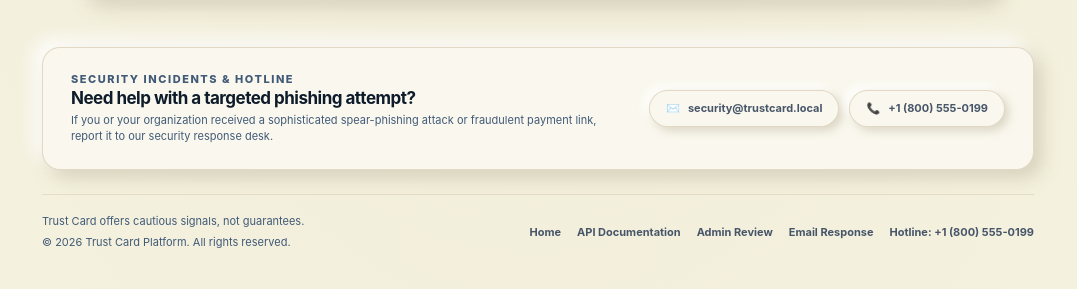
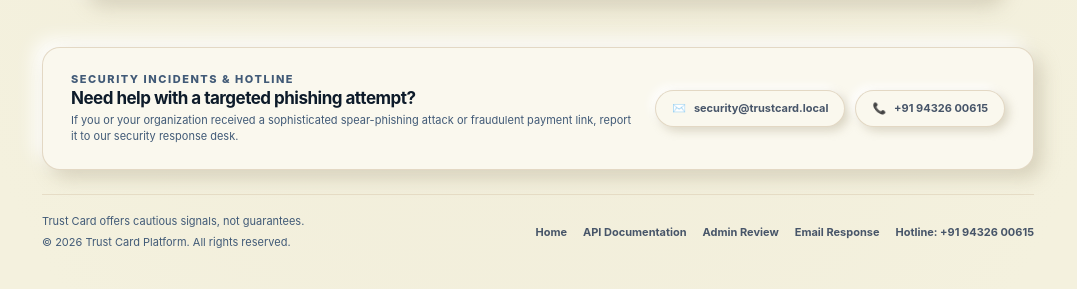
Before and after one commit to aritradutta-dev/Trust-Card, a FastAPI app: page / in a window 1280 px wide. Shown: the part 1048-1337 px from the top of the page, without its empty margins (102-1179 px from the left). Run offline with FastAPI, Linux system fonts and the light colour scheme; data that the repository does not hold is empty.

Commit message:
fix: update phone number to +919432600615 and mask email link to akuma2293941586@gmail.com

```diff
--- a/app/templates/404.html
+++ b/app/templates/404.html
@@ -46,8 +46,8 @@
       <a href="/">Home</a>
       <a href="/api">API</a>
       <a href="/admin/reports">Admin Review</a>
-      <a href="mailto:security@trustcard.local">Email Us</a>
-      <a href="tel:+18005550199">Hotline</a>
+      <a href="mailto:akuma2293941586@gmail.com">Email Us</a>
+      <a href="tel:+919432600615">Hotline: +91 94326 00615</a>
     </div>
   </footer>
 </body>
--- a/app/templates/api.html
+++ b/app/templates/api.html
@@ -108,8 +108,8 @@
       <a href="/">Home</a>
       <a href="/api">API Reference</a>
       <a href="/admin/reports">Admin Review</a>
-      <a href="mailto:security@trustcard.local">Email Inquiries</a>
-      <a href="tel:+18005550199">Hotline: +1 (800) 555-0199</a>
+      <a href="mailto:akuma2293941586@gmail.com">Email Inquiries</a>
+      <a href="tel:+919432600615">Hotline: +91 94326 00615</a>
     </div>
   </footer>
 </body>
--- a/app/templates/index.html
+++ b/app/templates/index.html
@@ -78,8 +78,8 @@
       <a class="mobile-nav-link" href="/admin/reports">Admin Report Review</a>
       <a class="mobile-nav-link" href="#contact">Contact & Support</a>
       <div class="mobile-nav-contact">
-        <a href="mailto:security@trustcard.local" class="contact-pill"><span aria-hidden="true">✉️</span> security@trustcard.local</a>
-        <a href="tel:+18005550199" class="contact-pill"><span aria-hidden="true">📞</span> +1 (800) 555-0199</a>
+        <a href="mailto:akuma2293941586@gmail.com" class="contact-pill"><span aria-hidden="true">✉️</span> security@trustcard.local</a>
+        <a href="tel:+919432600615" class="contact-pill"><span aria-hidden="true">📞</span> +91 94326 00615</a>
       </div>
     </div>
   </nav>
@@ -448,8 +448,8 @@
           <p>If you or your organization received a sophisticated spear-phishing attack or fraudulent payment link, report it to our security response desk.</p>
         </div>
         <div class="support-links">
-          <a href="mailto:security@trustcard.local" class="contact-pill"><span class="pill-icon" aria-hidden="true">✉️</span> security@trustcard.local</a>
-          <a href="tel:+18005550199" class="contact-pill"><span class="pill-icon" aria-hidden="true">📞</span> +1 (800) 555-0199</a>
+          <a href="mailto:akuma2293941586@gmail.com" class="contact-pill"><span class="pill-icon" aria-hidden="true">✉️</span> security@trustcard.local</a>
+          <a href="tel:+919432600615" class="contact-pill"><span class="pill-icon" aria-hidden="true">📞</span> +91 94326 00615</a>
         </div>
       </div>
 
@@ -462,8 +462,8 @@
           <a href="/">Home</a>
           <a href="/api">API Documentation</a>
           <a href="/admin/reports">Admin Review</a>
-          <a href="mailto:security@trustcard.local">Email Response</a>
-          <a href="tel:+18005550199">Hotline: +1 (800) 555-0199</a>
+          <a href="mailto:akuma2293941586@gmail.com">Email Response</a>
+          <a href="tel:+919432600615">Hotline: +91 94326 00615</a>
         </div>
       </div>
     </footer>
--- a/app/templates/reports.html
+++ b/app/templates/reports.html
@@ -142,8 +142,8 @@
       <a href="/">Home</a>
       <a href="/api">API Reference</a>
       <a href="/admin/reports">Admin Review</a>
-      <a href="mailto:security@trustcard.local">Email Inquiries</a>
-      <a href="tel:+18005550199">Hotline: +1 (800) 555-0199</a>
+      <a href="mailto:akuma2293941586@gmail.com">Email Inquiries</a>
+      <a href="tel:+919432600615">Hotline: +91 94326 00615</a>
     </div>
   </footer>
 
```
